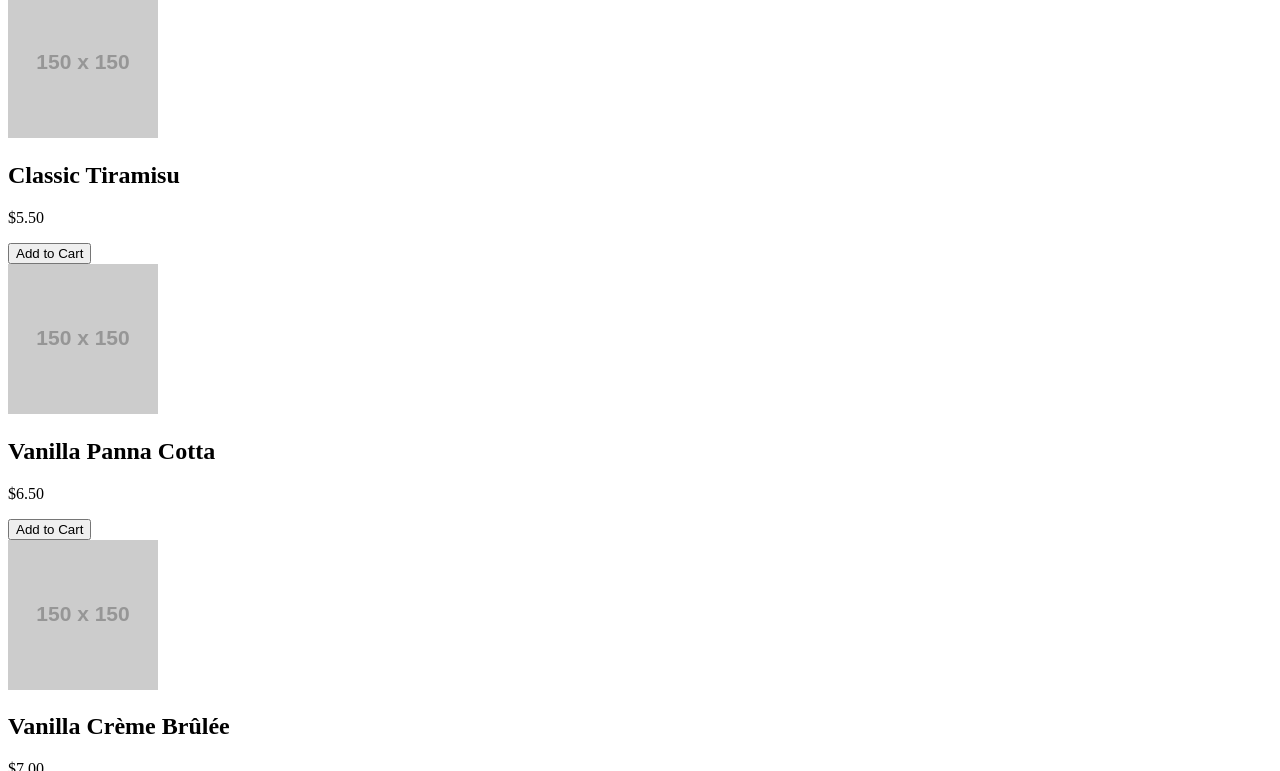
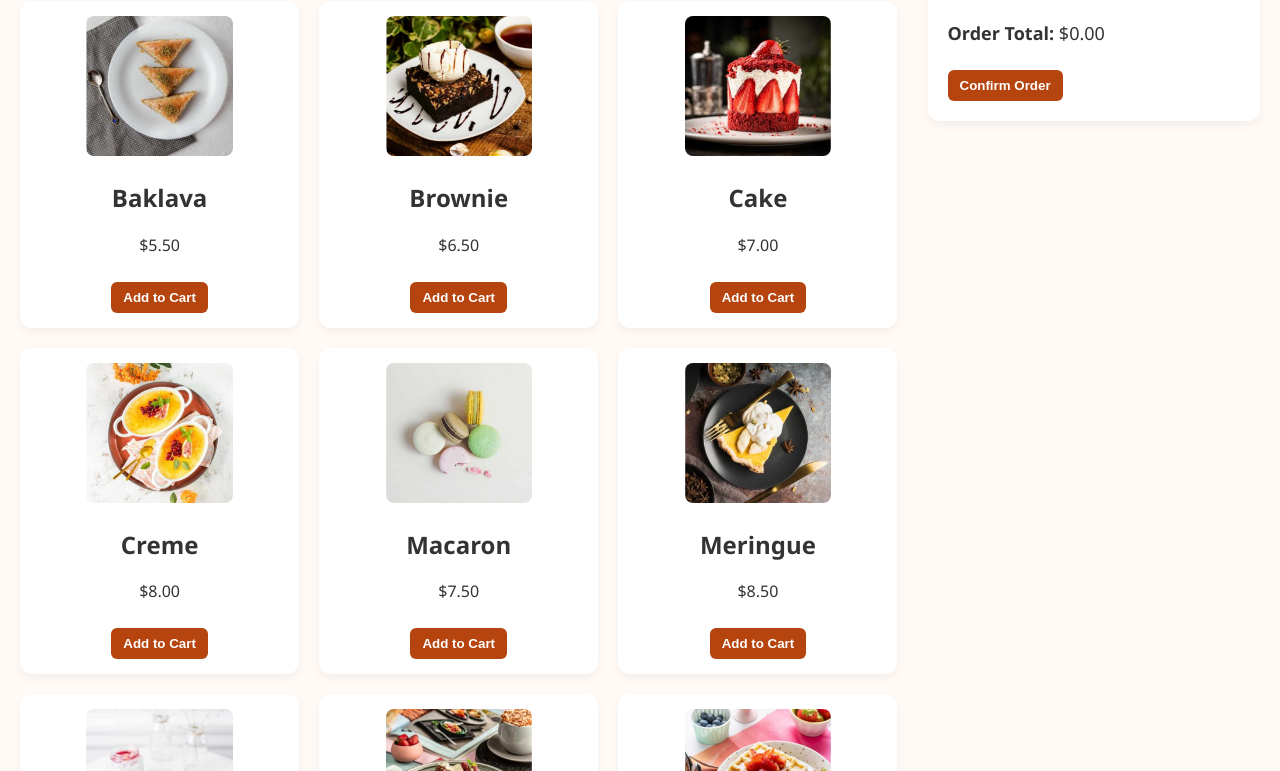
Before and after one commit to joserlan08/Frontend-mento, a plain HTML site: page index.html in a window 1280 px wide. Shown: the part 92-863 px from the top of the page. Drawn offline with Linux system fonts and the light colour scheme; placeholder pictures from the web are drawn by us.

Commit message:
implementando parte final

```diff
--- a/index.css
+++ b/index.css
@@ -1,58 +1,85 @@
 body {
-    font-family: Arial, sans-serif;
-    margin: 20px;
-    display: flex;
-    gap: 40px;
+  font-family: 'Segoe UI', sans-serif;
+  background: #fffaf6;
+  margin: 0;
+  padding: 20px;
+  color: #333;
 }
 
-  #menu {
+.container {
+  display: flex;
+  gap: 30px;
+  align-items: flex-start;
+}
+
+.menu {
+  flex: 3;
+}
+
+.product-grid {
   display: grid;
-    grid-template-columns: repeat(auto-fit, minmax(180px, 1fr));
+  grid-template-columns: repeat(auto-fill, minmax(220px, 1fr));
   gap: 20px;
-    flex: 2;
 }
 
 .product {
-    border: 1px solid #ddd;
-    padding: 10px;
+  background: #fff;
+  border-radius: 12px;
+  box-shadow: 0 4px 10px rgba(0,0,0,0.05);
+  padding: 15px;
   text-align: center;
-    background: #fff;
-    border-radius: 8px;
 }
 
 .product img {
   max-width: 100%;
   border-radius: 8px;
+  height: 140px;
+  object-fit: cover;
 }
 
 button {
-    background-color: #e75b1e;
+  background-color: #b5440e;
   color: white;
   border: none;
   padding: 8px 12px;
   border-radius: 6px;
   cursor: pointer;
   margin-top: 10px;
+  font-weight: bold;
 }
 
 button:hover {
-    background-color: #c94b12;
+  background-color: #a0390b;
 }
 
 #cart {
   flex: 1;
-    border: 1px solid #ccc;
-    padding: 15px;
-    border-radius: 8px;
-    background: #f9f9f9;
-    max-width: 300px;
+  background: #fff;
+  padding: 20px;
+  border-radius: 12px;
+  box-shadow: 0 4px 10px rgba(0,0,0,0.05);
+  position: sticky;
+  top: 20px;
 }
 
 #cart ul {
-    padding-left: 20px;
+  list-style: none;
+  padding: 0;
+  margin: 10px 0;
 }
 
-  #cart button {
-    width: 100%;
+.cart-item {
+  display: flex;
+  justify-content: space-between;
+  margin-bottom: 10px;
+}
+
+.cart-item span {
+  font-size: 14px;
+}
+
+.total {
+  font-size: 18px;
   margin-top: 10px;
+  margin-bottom: 15px;
 }
--- a/index.html
+++ b/index.html
@@ -3,43 +3,55 @@
 <head>
   <meta charset="UTF-8">
   <title>Sweet Shop</title>
-  <link rel="stylesheet" href="style.css">
+  <link rel="stylesheet" href="index.css">
 </head>
 <body>
 
+  <main class="container">
+    <section class="menu">
       <h1>Desserts</h1>
-  <div id="menu">
-    <div class="product">
-      <img src="https://via.placeholder.com/150" alt="Tiramisu">
-      <h2>Classic Tiramisu</h2>
-      <p>$5.50</p>
-      <button onclick="addToCart('Classic Tiramisu', 5.50)">Add to Cart</button>
-    </div>
-
-    <div class="product">
-      <img src="https://via.placeholder.com/150" alt="Panna Cotta">
-      <h2>Vanilla Panna Cotta</h2>
-      <p>$6.50</p>
-      <button onclick="addToCart('Vanilla Panna Cotta', 6.50)">Add to Cart</button>
-    </div>
-
-    <div class="product">
-      <img src="https://via.placeholder.com/150" alt="Crème Brûlée">
-      <h2>Vanilla Crème Brûlée</h2>
-      <p>$7.00</p>
-      <button onclick="addToCart('Vanilla Crème Brûlée', 7.00)">Add to Cart</button>
-    </div>
-  </div>
+      <div id="menu" class="product-grid"></div>
+    </section>
 
     <aside id="cart">
-    <h2>Your Cart</h2>
+      <h2>Your Cart (<span id="cartCount">0</span>)</h2>
       <ul id="cartItems"></ul>
-    <p><strong>Total:</strong> $<span id="cartTotal">0.00</span></p>
+      <div class="total">
+        <strong>Order Total:</strong> $<span id="cartTotal">0.00</span>
+      </div>
       <button onclick="confirmOrder()">Confirm Order</button>
     </aside>
+  </main>
 
   <script>
+    const products = [
+  { name: "Baklava", price: 5.50, image: "assets/images/image-baklava-desktop.jpg" },
+  { name: "Brownie", price: 6.50, image: "assets/images/image-brownie-desktop.jpg" },
+  { name: "Cake", price: 7.00, image: "assets/images/image-cake-desktop.jpg" },
+  { name: "Creme", price: 8.00, image: "assets/images/image-creme-brulee-desktop.jpg" },
+  { name: "Macaron", price: 7.50, image: "assets/images/image-macaron-desktop.jpg" },
+  { name: "Meringue", price: 8.50, image: "assets/images/image-meringue-desktop.jpg" },
+  { name: "Panna Cotta", price: 9.00, image: "assets/images/image-panna-cotta-desktop.jpg" },
+  { name: "Tiramisu", price: 9.50, image: "assets/images/image-tiramisu-desktop.jpg" },
+  { name: "Waffle", price: 10.00, image: "assets/images/image-waffle-desktop.jpg" },
+];
+
 const cart = [];
+
+function renderProducts() {
+  const menu = document.getElementById("menu");
+  products.forEach(prod => {
+    const div = document.createElement("div");
+    div.className = "product";
+    div.innerHTML = `
+      <img src="${prod.image}" alt="${prod.name}">
+      <h2>${prod.name}</h2>
+      <p>$${prod.price.toFixed(2)}</p>
+      <button onclick="addToCart('${prod.name}', ${prod.price})">Add to Cart</button>
+    `;
+    menu.appendChild(div);
+  });
+}
 
 function addToCart(name, price) {
   const existing = cart.find(item => item.name === name);
@@ -51,27 +63,49 @@
   updateCartUI();
 }
 
+function removeFromCart(name) {
+  const index = cart.findIndex(item => item.name === name);
+  if (index !== -1) {
+    cart.splice(index, 1);
+    updateCartUI();
+  }
+}
+
 function updateCartUI() {
-      const list = document.getElementById("cartItems");
-      list.innerHTML = "";
+  const cartItems = document.getElementById("cartItems");
+  const cartTotal = document.getElementById("cartTotal");
+  const cartCount = document.getElementById("cartCount");
+  cartItems.innerHTML = "";
+
   let total = 0;
+  let count = 0;
 
   cart.forEach(item => {
     const li = document.createElement("li");
-        li.textContent = `${item.qty}x ${item.name} - $${(item.qty * item.price).toFixed(2)}`;
-        list.appendChild(li);
+    li.className = "cart-item";
+    li.innerHTML = `
+      <span>${item.qty}x ${item.name} - $${(item.qty * item.price).toFixed(2)}</span>
+      <button onclick="removeFromCart('${item.name}')">🗑️</button>
+    `;
+    cartItems.appendChild(li);
     total += item.qty * item.price;
+    count += item.qty;
   });
 
-      document.getElementById("cartTotal").textContent = total.toFixed(2);
+  cartTotal.textContent = total.toFixed(2);
+  cartCount.textContent = count;
 }
 
 function confirmOrder() {
-      alert("✅ Order Confirmed!\nThank you for your purchase!");
+  if (cart.length === 0) return alert("🛒 Your cart is empty!");
+  alert("✅ Order Confirmed! Thanks!");
   cart.length = 0;
   updateCartUI();
 }
+
+// Inicializa produtos ao carregar a página
+document.addEventListener("DOMContentLoaded", renderProducts);
+
 </script>
-
 </body>
 </html>
```
Lines whose indentation alone changed are shown as unchanged.
